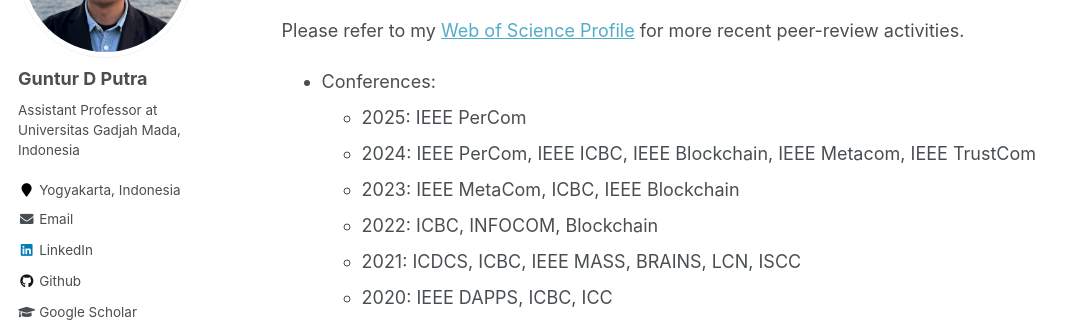
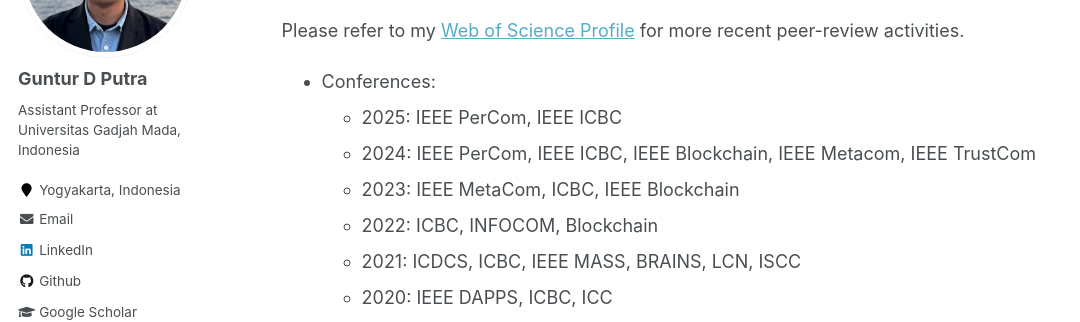
Before and after one commit to gdputra/gdputra.github.io, a Jekyll site: the page built from _pages/service.md, in a window 1280 px wide and 900 px high, scrolled down 327 px. Shown: the part 153-475 px from the top of the window, without its empty margins (0-1080 px from the left). Built offline with Jekyll 4.4.1, drawn with Linux system fonts in a browser that asks for light colours; some web fonts are replaced.

Commit message:
Update service.md
Add ICBC reviewer.

```diff
--- a/_pages/service.md
+++ b/_pages/service.md
@@ -19,7 +19,7 @@ Reviewers
 Please refer to my [Web of Science Profile](https://www.webofscience.com/wos/author/record/W-3040-2019) for more recent peer-review activities.
 
 - Conferences:
-  - 2025: IEEE PerCom
+  - 2025: IEEE PerCom, IEEE ICBC
   - 2024: IEEE PerCom, IEEE ICBC, IEEE Blockchain, IEEE Metacom, IEEE TrustCom
   - 2023: IEEE MetaCom, ICBC, IEEE Blockchain
   - 2022: ICBC, INFOCOM, Blockchain
```
